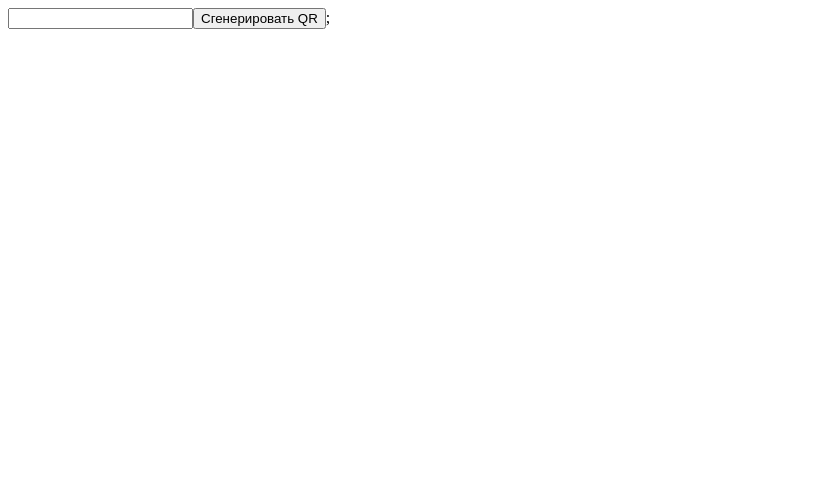
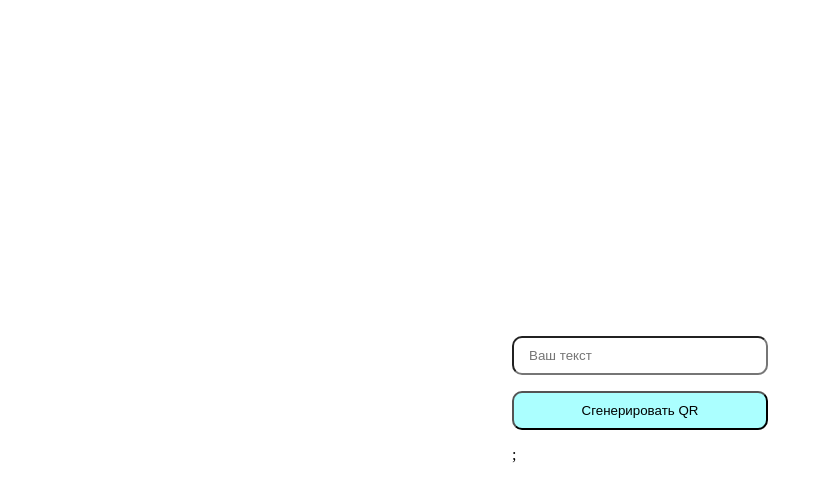
Before and after one commit to saashhhaa/QRCodeReact, a React (Vite) app: page / in a window 1280 px wide. Shown: the top 502 px of the page, without its empty margins (0-823 px from the left). Built offline with nearby package versions, Linux system fonts and the light colour scheme.

Commit message:
ADD: stilization for qr generator

```diff
--- a/src/QRCodeGenerator.jsx
+++ b/src/QRCodeGenerator.jsx
@@ -2,6 +2,7 @@
 
 import { QRCodeSVG } from "qrcode.react";
 import { useState } from "react";
+import './qRCodeGenerator.css'
 
 export const QRCodeGenerator = () => {
   const [value, setValue] = useState(''); //  useState(''); - по дефолту в инпуте ничего
@@ -23,12 +24,12 @@ export const QRCodeGenerator = () => {
   console.log(result);
 
   return (
-    <div>
-      <input type="text" value={value} onChange={onChangeHandler} />
+    <div className="generateQRCode_container">
+      <input type="text" value={value} onChange={onChangeHandler} placeholder="Ваш текст" />
       <button type="button" onClick={onClickHandler}>
         Сгенерировать QR
       </button>
-       {result!== '' && <QRCodeSVG value={result} />};
+       {result!== '' && <QRCodeSVG value={result} className="QRCode"/>};
 
     </div>
   );
--- /dev/null
+++ b/src/qRCodeGenerator.css
@@ -0,0 +1,45 @@
+* {
+    /* border: 1px solid red; */
+    margin: 0;
+    box-sizing: border-box;
+}
+
+body {
+    height: 100vh;
+    width: 100vw;
+    overflow: hidden;
+}
+
+.generateQRCode_container {
+  width: 20vw;
+  display: flex;
+  flex-direction: column;
+  gap: 2vh;
+  position: absolute;
+  top: 50%;
+  left: 50%;
+  transform: translate(-50%, -50%);
+}
+
+input,
+button {
+  width: 100%;
+  border-radius: 10px;
+  padding: 10px 15px;
+}
+
+input {
+  outline: none;
+  width: 100%;
+
+}
+
+button {
+  background-color: rgba(0, 255, 255, 0.331);
+}
+
+.QRCode {
+    align-self: center;
+    width: 50vw;
+    height: 50vh;
+}
```
